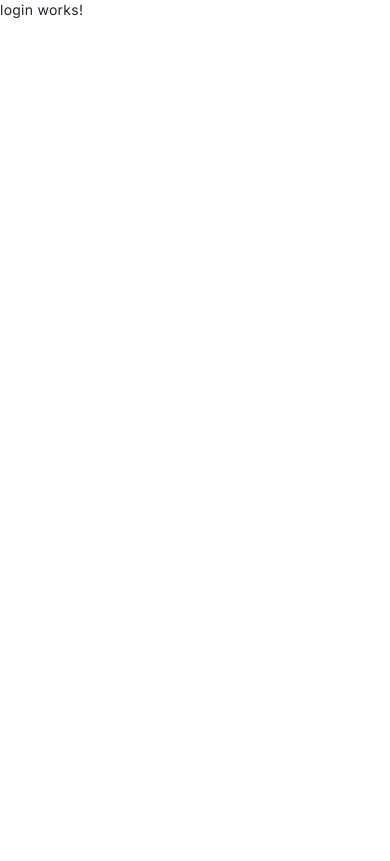
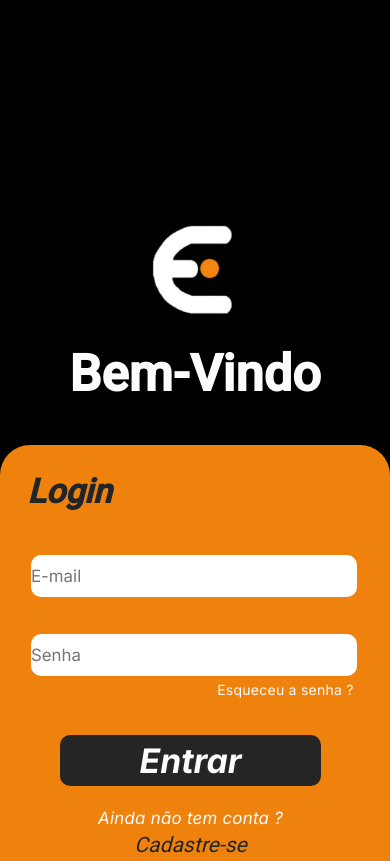
Before and after one commit to GiovannePDS7/Event-Fy, an Angular app: page /login in a window 390 px wide. Built offline with nearby package versions, Linux system fonts and the light colour scheme.

Commit message:
add pag de login

```diff
--- a/src/app/Pages/login/login.component.css
+++ b/src/app/Pages/login/login.component.css
@@ -0,0 +1,83 @@
+#background{
+    background-color: black;
+    width: 100%;
+    height: 100%;
+    text-align: center;
+}
+#logo{
+    padding: 55% 5% 10%;
+    width: 35%;
+}
+#container-Logo h1{
+    font-size: 6vh;
+    font-weight: bold;
+    color: var(--text-color);
+}
+#littleContainerLogin{
+    border-radius: 30px 30px 0 0;
+    width: 100%;
+    background-color: var(--cor-secundaria);
+    padding-top: 8%;
+    padding-left: 7%;
+}
+#littleContainerLogin h1{
+    text-align: start;
+    font-size: 4vh;
+    font-weight: bolder;
+    font-style: italic;
+    margin-bottom: 8%;
+}
+#bigContainerLogin{
+    padding-top: 10%;
+}
+#email, #password{
+    width: 90%;
+    height: 5vh;
+    border: 0px;
+    border-radius: 10px;
+    font-size: 2vh;
+    margin-right: 8%;
+    margin-top: 5%;
+}
+#password{
+    margin-top: 10%;
+}
+#container-Forgot{
+    width: 90%;
+    text-align: end;
+    margin-top: 1%;
+}
+#forgot{
+    color: var(--text-color);
+}
+#container-Btn{
+    width: 90%;
+}
+#btnEntrar{
+    border: 0;
+    border-radius: 10px;
+    width: 80%;
+    color: var(--text-color);
+    background-color: var(--cor-footer);
+    height: 6vh;
+    margin-top: 11%;
+    font-size: 4vh;
+    font-weight: bold;
+    font-style: italic;
+}
+#container-Linkregister{
+    margin-top: 6%;
+    text-align: center;
+    width: 90%;
+    font-style: italic;
+}
+#container-Linkregister h1{
+    text-align: center;
+    font-size: 2.5vh;
+    font-weight: normal;
+}
+#container-Linkregister a{
+    font-size: 2vh;
+    color: var(--text-color);
+
+}
--- a/src/app/Pages/login/login.component.html
+++ b/src/app/Pages/login/login.component.html
@@ -1 +1,26 @@
-<p>login works!</p>
+<div class="d-xs-block d-md-none" id="background">
+    <section id="container-Logo">
+        <img src="../../../assets/Logo/isoLogo.png" id="logo" class="img-fluid">
+        <h1>Bem-Vindo</h1>
+    </section>
+    <section id="bigContainerLogin">
+        <div id="littleContainerLogin">
+            <h1>Login</h1>
+            <div class="container-Login">
+                <input id="email" type="text" placeholder="E-mail">
+                <input id="password" type="text" placeholder="Senha">
+                <div id="container-Forgot">
+                    <a id="forgot">Esqueceu a senha ?</a>
+                </div>
+                <div id="container-Btn">
+                    <button id="btnEntrar">Entrar</button>
+                </div>
+                <div id="container-Linkregister">
+                    <a>Ainda não tem conta ?</a><br>
+                    <h1>Cadastre-se</h1>
+
+                </div>
+            </div>
+        </div>
+    </section>
+</div>
```
Also changed, not shown: src/assets/Logo/isoLogo.png.
